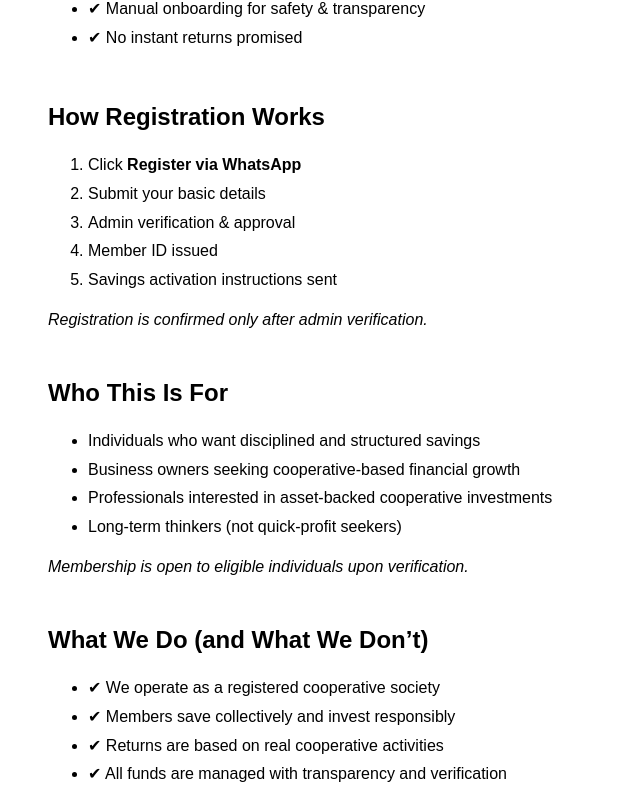
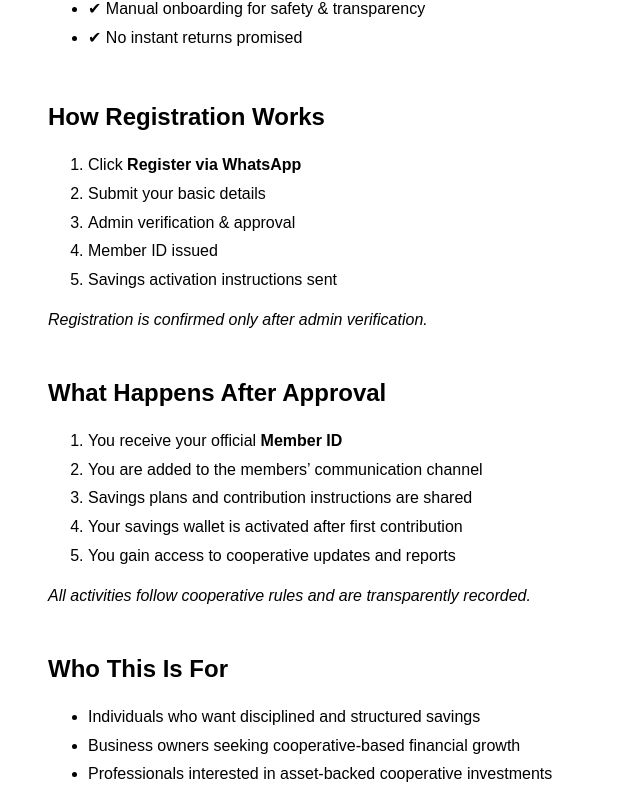
Before and after one commit to futuresavecooperative-bit/futuresavecooperative-website, a Next.js app: page / in a window 1280 px wide. Shown: the part 368-1162 px from the top of the page, without its empty margins (0-640 px from the left). Built offline with nearby package versions, Linux system fonts and the light colour scheme.

Commit message:
Update index.js Add What Happens After Approval

```diff
--- a/pages/index.js
+++ b/pages/index.js
@@ -65,6 +65,23 @@ export default function Home() {
         </p>
       </section>
 
+{/* WHAT HAPPENS AFTER APPROVAL */}
+<section style={{ marginTop: 50 }}>
+  <h2>What Happens After Approval</h2>
+
+  <ol style={{ lineHeight: "1.8", maxWidth: 700 }}>
+    <li>You receive your official <strong>Member ID</strong></li>
+    <li>You are added to the members’ communication channel</li>
+    <li>Savings plans and contribution instructions are shared</li>
+    <li>Your savings wallet is activated after first contribution</li>
+    <li>You gain access to cooperative updates and reports</li>
+  </ol>
+
+  <p style={{ fontStyle: "italic", marginTop: 15 }}>
+    All activities follow cooperative rules and are transparently recorded.
+  </p>
+</section>
+
       {/* WHO THIS IS FOR */}
       <section style={{ marginTop: 50 }}>
         <h2>Who This Is For</h2>
```
